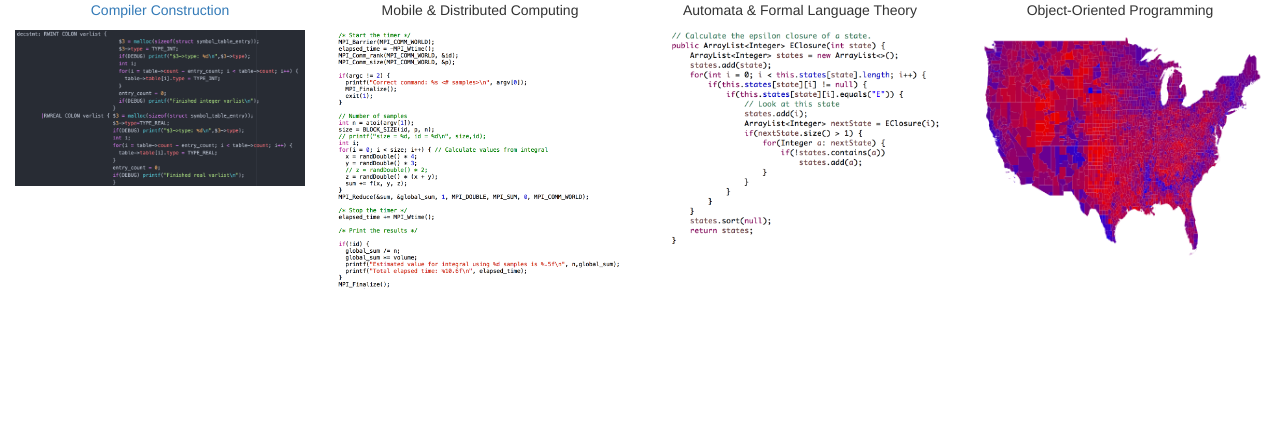
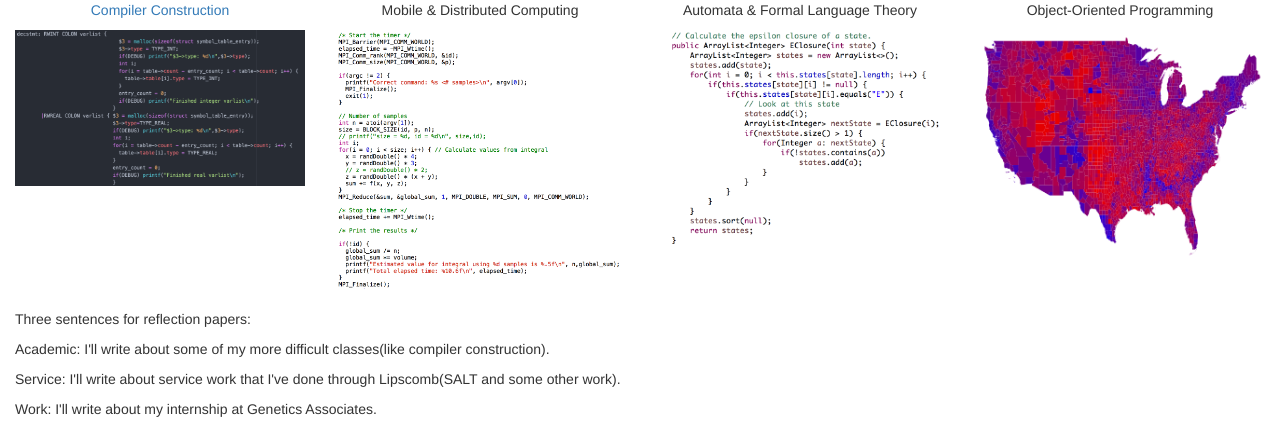
Before and after one commit to PatrickFis/E-Portfolio, a PHP site: page /home.php in a window 1280 px wide. Shown: the part 449-878 px from the top of the page. Before the commit the page ends 738 px from the top, so only its background shows below. Run offline with PHP 8.4, Linux system fonts and the light colour scheme.

Commit message:
Debugging

```diff
--- a/home.php
+++ b/home.php
@@ -42,12 +42,12 @@
         </div>
       </div>
     </div><br>
-    <!-- <div class="container-fluid">
+    <div class="container-fluid">
       <p>Three sentences for reflection papers:</p>
       <p>Academic: I'll write about some of my more difficult classes(like compiler construction).</p>
       <p>Service: I'll write about service work that I've done through Lipscomb(SALT and some other work).</p>
       <p>Work: I'll write about my internship at Genetics Associates.</p>
-    </div> -->
+    </div>
   </div>
 </body>
 </html>
```
